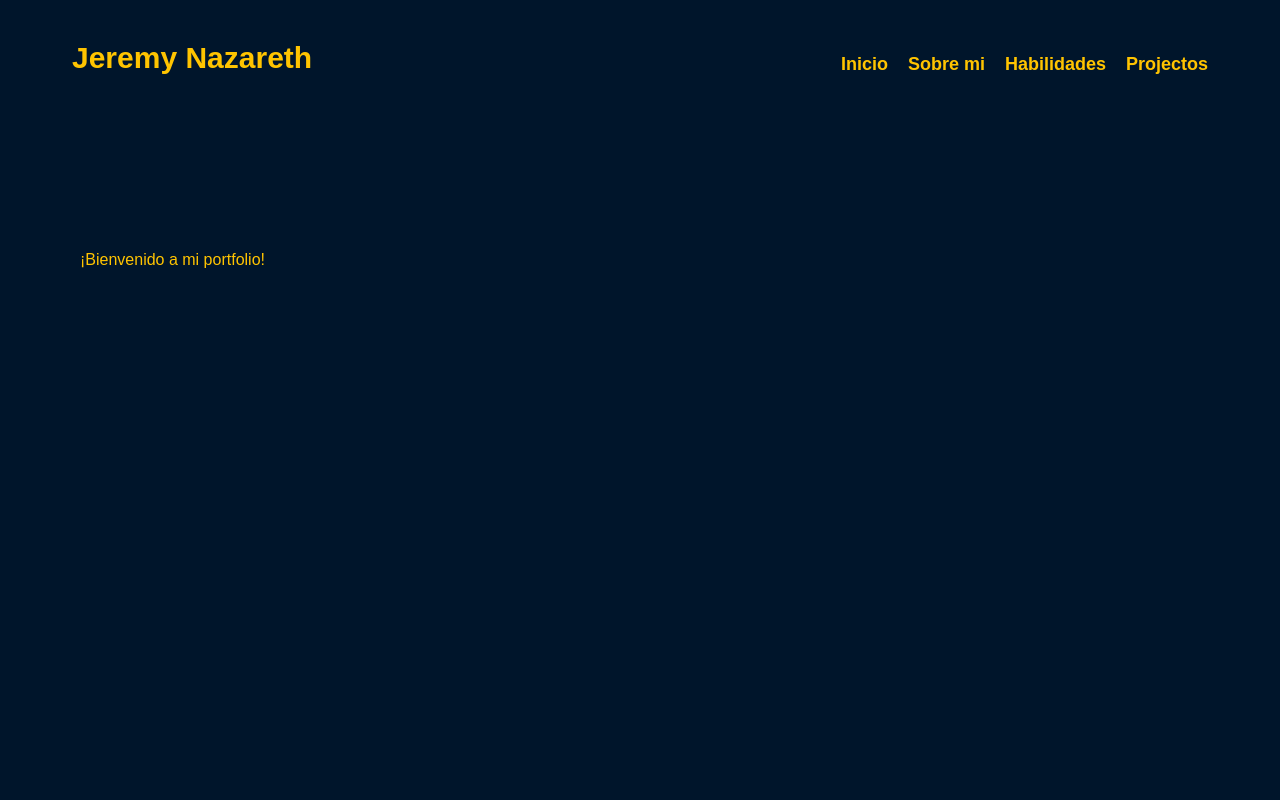
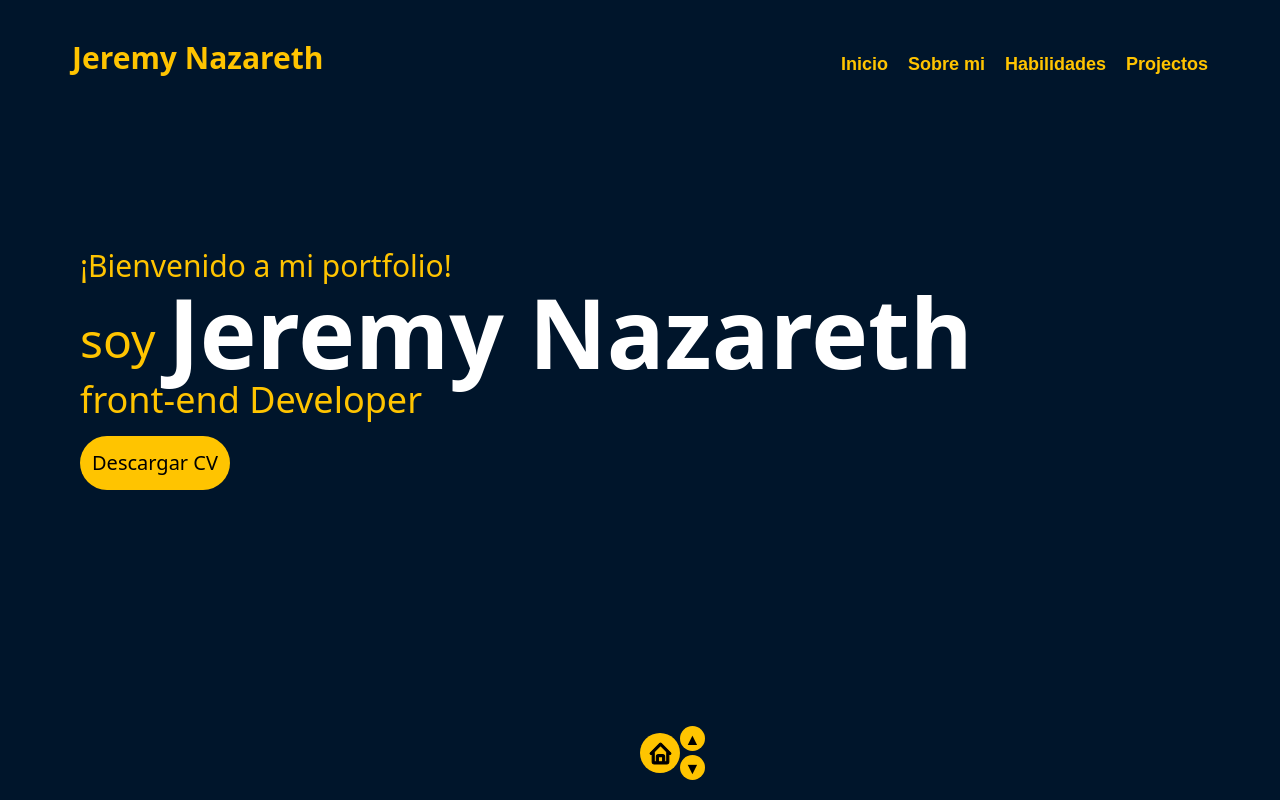
Before and after one commit to JeremyNazareth/portfolio, a Next.js app: page / in a window 1280 px wide. Shown: the top 800 px of the page. Built offline with nearby package versions, Linux system fonts and the light colour scheme; a web font is replaced by a local one.

Commit message:
feature: add scroll butons

```diff
--- a/app/globals.css
+++ b/app/globals.css
@@ -5,10 +5,30 @@
   --color-primary: #00152b;
   --color-secondary: #ffc400;
   --font-primary: 'Funnel Sans Variable', sans-serif;
+  --font-secondary:'Baloo 2 Variable', system-ui;
 }
 
+@layer components {
+  .secondary-text{
+    font-size: 20px;
+    color: black;
+    font-weight: 500;
+  }
+
+  .scroll-section-btn{
+   background-color: var(--color-secondary);
+   width: 25px;
+   height: 25px;
+   border-radius: calc(infinity * 1px);
+   color: black;
+  }
+}
 body {
   background: var(--color-primary);
-  font-family: var(--font-primary);
+  font-family: var(--font-secondary);
   color: #ffc400;
 }
+
+nav{
+  font-family: var(--font-primary);
+}
--- a/app/layout.tsx
+++ b/app/layout.tsx
@@ -1,6 +1,7 @@
 import type { Metadata } from "next";
 import "./globals.css";
 import '@fontsource-variable/funnel-sans'
+import '@fontsource-variable/baloo-2';
 
 export const metadata: Metadata = {
   title: "Jeremy Portfolio",
--- a/app/page.tsx
+++ b/app/page.tsx
@@ -1,7 +1,27 @@
+import { BiHome } from "react-icons/bi";
+
 export default function Page(){
     return(
         <>
-        <h1 id="home">¡Bienvenido a mi portfolio!</h1>
+        <h1 className="text-3xl" id="home">¡Bienvenido a mi portfolio!</h1>
+        <div className="flex text-5xl items-end">
+            <p className="flex-initial leading-20">soy&nbsp;</p>
+            <p className="text-8xl text-white font-bold flex-initial">Jeremy Nazareth</p>
+        </div>
+        <p className="text-4xl">front-end Developer</p>
+        <button className="secondary-text bg-secondary p-3 rounded-full my-4">Descargar CV</button>
+        <div className="fixed flex items-center left-1/2 bottom-5">
+            <button className="flex bg-secondary text-black flex rounded-full h-10 w-10 mx-auto">
+                <div className="flex mx-auto my-auto"><BiHome size={25} strokeWidth={1}/></div>
+            </button>
+            <div className="flex flex-col gap-1">
+                <button className="scroll-section-btn"><p className="flex-1">▲</p></button>
+                <button className="scroll-section-btn"><p className="flex-1">▼</p></button>
+            </div>
+
+        </div>
+
+        <div className="my-400">a</div>
         </>
     )
 }
--- a/package.json
+++ b/package.json
@@ -9,10 +9,12 @@
     "lint": "eslint"
   },
   "dependencies": {
+    "@fontsource-variable/baloo-2": "^5.2.7",
     "@fontsource-variable/funnel-sans": "^5.2.8",
     "next": "16.0.3",
     "react": "19.2.0",
-    "react-dom": "19.2.0"
+    "react-dom": "19.2.0",
+    "react-icons": "^5.5.0"
   },
   "devDependencies": {
     "@tailwindcss/postcss": "^4",
```
Also changed, not shown: 1 other file (tests, documents, lock files or other folders).
